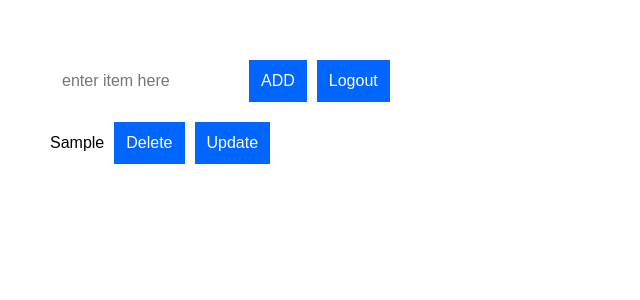
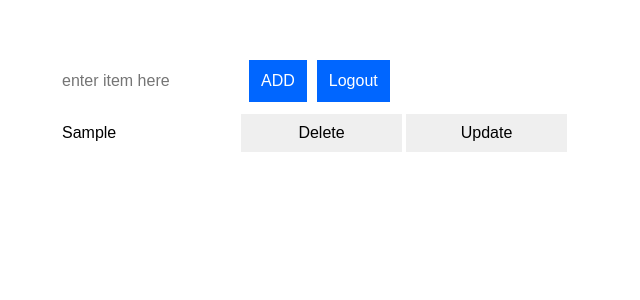
Before and after one commit to SowmyaMunaganuri/ToDoWebApp, a React (Create React App) app: page /todo in a window 1280 px wide. Both pictures are taken after typing "Sample" into the empty fields and a click on the button "ADD". Shown: the top 300 px of the page, without its empty margins (0-640 px from the left). Built offline with nearby package versions, Linux system fonts and the light colour scheme.

Commit message:
Update List

```diff
--- a/src/components/Item.js
+++ b/src/components/Item.js
@@ -1,22 +1,59 @@
-import React from 'react';
+import React, { Fragment,useState } from 'react';
 
-class Item extends React.Component{
-    render(){
+const Item =(props)=>{
+    const[isenabled,setEnable]=useState(false)
+    const[newvalue,setNewvalue]=useState('')
+    const onChange= e =>setNewvalue(e.target.value);
+    function handleClick(e){
+        localStorage.setItem('isenabled',true)
+        setEnable(localStorage.getItem('isenabled'))
+        e.preventDefault();
+    }
+    function onDelete(e){
+        e.preventDefault();
+        props.handleDelete(props.id)
+    }
+    function onUpdate(e){
+        e.preventDefault();
+        props.handleUpdate(props.id,newvalue)
+        setEnable(false)
+    }
+    console.log(isenabled)
+    console.log(newvalue)
         return(
-            <div>
-                {this.props.value}
-                <button
+            <Fragment>
+                <div>
+                    {isenabled?
+                    <input
+                    type="text"
+                    value={newvalue}
+                    onChange={(e)=>onChange(e)}/> :
+                    <input
+                    readOnly
+                    type="text"
+                    value={props.value}/>
+                 }
+
+                <input
                 type="submit"
-                onClick={()=>this.props.handleDelete(this.props.id)}>
-                    Delete
-                </button>
-                <button
-                type="submit">
-                    Update
-                </button>
-            </div>
+                onClick={(e)=>onDelete(e)}
+                value='Delete' />
+                {
+                    isenabled?
+                    <input
+                type="submit"
+                onClick={(e)=>onUpdate(e)}
+                value='Save'/>
+                    :
+                    <input
+                type="submit"
+                value='Update'
+                onClick={(e)=>handleClick(e)}/>
+                }
+
+                </div>
+                </Fragment>
         )
-    }
 }
 
 export default Item;
--- a/src/components/Todo.js
+++ b/src/components/Todo.js
@@ -1,27 +1,48 @@
-import React, { Fragment } from 'react';
+import React,{ Fragment } from 'react'
 import Item from './Item'
-class Todo extends React.Component{
+const Todo =(props)=>{
+   function handleDelete(itemid){
+        var newitems=props.list.filter(item=>item.key!==itemid);
+        props.callback(newitems)
+    }
+   function handleUpdate(itemid,newvalue){
+    var newitems=props.list.filter(item=>item.key!==itemid);
+        var newItem={
+            text:newvalue,
+            key:itemid
+        }
+        var items=newitems.concat(newItem);
+        props.callback(items)
+    }
 
-    handleDelete=itemid=>{
-        var newitems=this.props.list.filter(item=>item.key!==itemid);
-        this.props.callback(newitems)
-    }
-    render(){
+    /*function handleUpdate(itemid,newvalue)
+    {
+        props.list.map(i=>
+            { i.key===itemid ?
+                i.text=newvalue
+                :
+                i.text=i.text
+            }
+        )
+        var newitems=props.list;
+            props.updatecall(newitems)
+        }*/
+
         return(
             <Fragment>
                 {
-                    this.props.list.map(item=>(
+                    props.list.map(item=>(
                         <Item
                         key={item.key}
                         value={item.text}
-                        handleDelete={this.handleDelete}
+                        handleDelete={handleDelete}
+                        handleUpdate={handleUpdate}
                         id={item.key}
                         />
                     ))
                 }
                 </Fragment>
         )
-    }
-}
+     }
 
 export default Todo;
--- a/src/components/Todolist.js
+++ b/src/components/Todolist.js
@@ -17,7 +17,6 @@ const Todolist=()=>{
         textf.value = "";
         }
         e.preventDefault();
-        console.log(items)
     }
     function handleLogout(e){
         e.preventDefault()
@@ -27,7 +26,9 @@ const Todolist=()=>{
     }
     function callback(newlist){
         setItem(newlist)
+        console.log(items)
     }
+    console.log(items)
         return(
             <Fragment>
             {isloggedout ? <Redirect to='/' /> : <Redirect to='/todo' /> }
```
